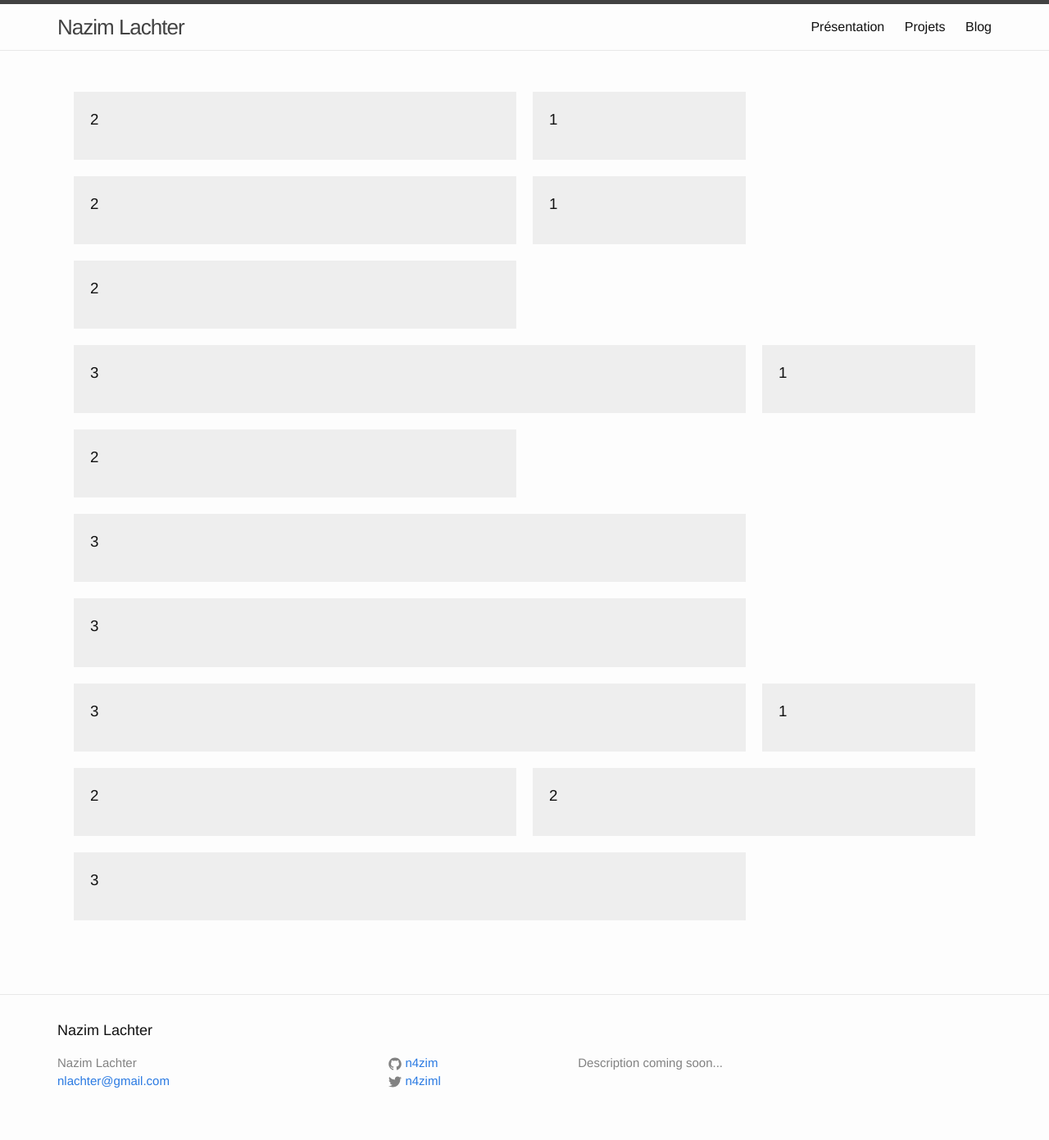
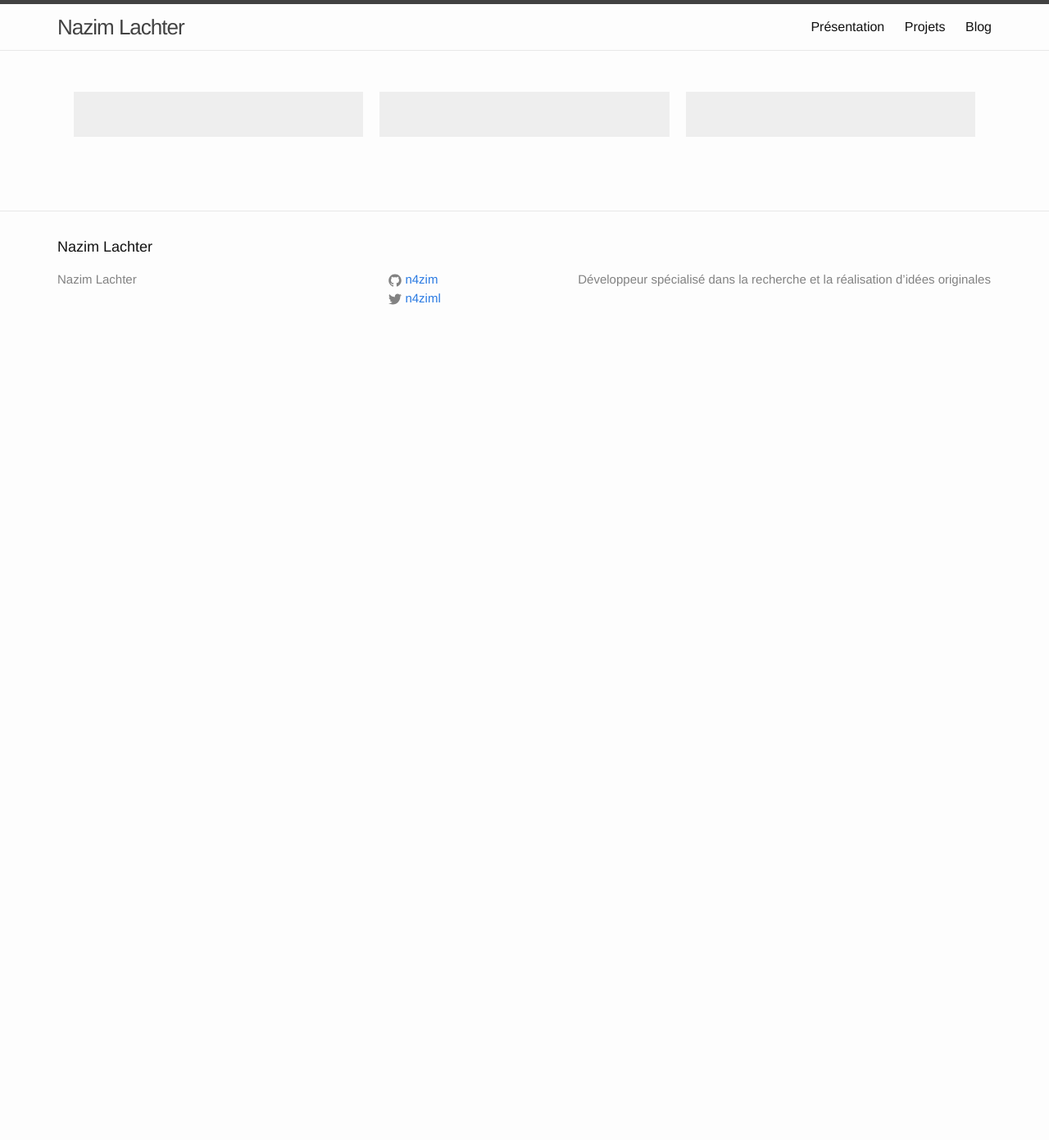
Before and after one commit to n4zim/n4zim.github.io, a Jekyll site: the page built from index.md, in a window 1280 px wide. Shown: the whole page at 82% size. Built offline with Jekyll 4.4.1, drawn with Linux system fonts in a browser that asks for light colours; after the commit the page ends 900 px from its top, so only the background shows below that.

Commit message:
Mise en place de la page de présentation avec les grids

```diff
--- a/_config.yml
+++ b/_config.yml
@@ -1,17 +1,17 @@
 title: Nazim Lachter
-email: nlachter@gmail.com
-description: >
-  Description coming soon...
+description: Développeur spécialisé dans la recherche et la réalisation d’idées originales
 
-baseurl: ""
-url: ""
+permalink: /article/:categories/:title
 
-twitter_username: n4ziml
-github_username:  n4zim
+google_analytics: UA-31851675-4
 
 repository: n4zim/n4zim.github.io
 
+disqus:
+  shortcode:
+
 markdown: kramdown
+
 gems:
   - jekyll-feed
 exclude:
--- a/_includes/header.html
+++ b/_includes/header.html
@@ -14,9 +14,9 @@
       </span>
 
       <div class="trigger">
-        <a class="page-link" href="/">Présentation</a>
-        <a class="page-link" href="/projects">Projets</a>
-        <a class="page-link" href="/blog">Blog</a>
+        <a class="page-link" href="{{ "/" | relative_url}}">Présentation</a>
+        <a class="page-link" href="{{ "/projects" | relative_url}}">Projets</a>
+        <a class="page-link" href="{{ "/blog" | relative_url}}">Blog</a>
       </div>
     </nav>
 
--- a/_layouts/presentation.html
+++ b/_layouts/presentation.html
@@ -2,27 +2,20 @@
 layout: default
 ---
 
-{% assign rand = "2 1 2 1 2 3 1 2 3 3 3 1 2 2 3" | split: " " %}
-
-{% assign available = 100 %}
-
 <div class="grid">
-    {% for nb in rand %}
-    {% if nb == "3" %}
-    {% if true %}
-    {% assign size = "3-4" %}
-    {% else %}
-    {% assign size = "1-1" %}
-    {% endif %}
-    {% elsif nb == "2" %}
-    {% assign size = "1-2" %}
-    {% else %}
-    {% assign size = "1-4" %}
-    {% endif %}
-    <div class="div-{{size}}">
+    <div class="elastic-div-1-3 force">
         <div class="card">
             <h3>{{ nb }}</h3>
         </div>
     </div>
-    {% endfor %}
+    <div class="elastic-div-1-3 force">
+        <div class="card">
+            <h3>{{ nb }}</h3>
+        </div>
+    </div>
+    <div class="elastic-div-1-3 force">
+        <div class="card">
+            <h3>{{ nb }}</h3>
+        </div>
+    </div>
 </div>
--- a/_sass/grids.scss
+++ b/_sass/grids.scss
@@ -32,21 +32,35 @@ $padding: 20px;
 
 @media all and (min-width: 450px) and (max-width: 599px) {
   .grid {
-    .div-1-2, .div-1-4, .div-1-3 { width: 50%; }
+    .elastic-div-1-2, .elastic-div-1-4, .elastic-div-1-3 { width: 50%; }
   }
 }
 
 @media all and (min-width: 600px) and (max-width: 799px) {
   .grid {
-    .div-1-3, .div-1-4 { width: 33.333333%; }
-    .div-2-3, .div-1-2 { width: 66.666666%; }
+    .elastic-div-1-4.force { width: 25%; }
+    .elastic-div-1-3, .elastic-div-1-4 { width: 33.333333%; }
+    .elastic-div-1-2.force { width: 50%; }
+    .elastic-div-2-3, .elastic-div-1-2 { width: 66.666666%; }
   }
 }
 
 @media all and (min-width: 800px) {
   .grid {
-    .div-1-4, .div-1-3 { width: 25%; }
-    .div-1-2 { width: 50%; }
-    .div-3-4, .div-2-3 { width: 75%; }
+    .elastic-div-1-4, .elastic-div-1-3 { width: 25%; }
+    .elastic-div-1-3.force { width: 33.333333%; }
+    .elastic-div-1-2 { width: 50%; }
+    .elastic-div-3-4, .elastic-div-2-3 { width: 75%; }
+    .elastic-div-2-3.force { width: 66.666666%; }
   }
 }
+
+@media all and (min-width: 700px) {
+  .grid {
+    .div-3-4 { width: 75%; }
+    .div-2-3 { width: 66.666666%; }
+    .div-1-2 { width: 50%; }
+    .div-1-3 { width: 33.333333%; }
+    .div-1-4 { width: 25%; }
+  }
+}
```
Also changed, not shown: _layouts/projects.html (+23 -1 lines).
